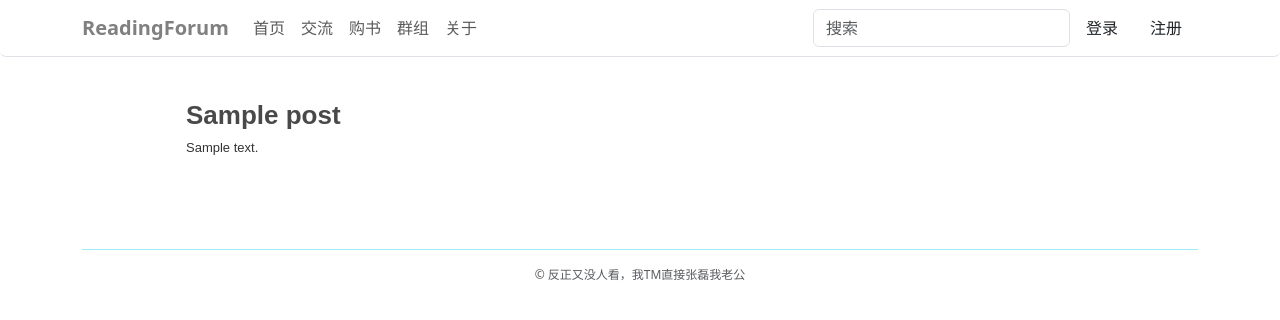
After one commit to xcRRRRt/ReadingForum, a Django app: page /forum/detail-post/ in a window 1280 px wide. The commit adds this page. Shown: the top 320 px of the page. Run offline with Django 5.2, Linux system fonts and the light colour scheme; tables that the repository leaves empty hold one stand-in row (values such as "Sample post"); a database or web service that is not in the repository returns one stand-in record (values such as "Sample title"); some libraries are stand-ins or nearby versions.

Commit message:
成功配置了django-CKEditor，完成帖子编辑发布功能，并能够简单查看帖子

```diff
--- /dev/null
+++ b/forum/service/post_service.py
@@ -0,0 +1,20 @@
+from typing import Optional
+
+from forum.dao.post import *
+
+
+def launch_post(content: str, title: str, author: str, labels: Optional[str] = None):
+    """
+    发布帖子后，将帖子数据插入数据库（发布日期从ObjectId中获取）
+    :param content: 帖子内容
+    :param title: 帖子标题
+    :param author: 作者
+    :param labels: 帖子标签
+    :return 是否插入成功
+    """
+    # TODO 往用户的posts中增加这条post的记录
+    return insert_post(content=content, title=title, labels=labels, author=author)
+
+
+def find_post_by_id(post_id: str):
+    return find_post({"_id": post_id})
--- /dev/null
+++ b/forum/static/css/editor.css
@@ -0,0 +1,9 @@
+#labels-chosen button {
+    background: none;
+    border: none;
+    opacity: 50%;
+}
+
+#labels-chosen button:hover {
+    opacity: 100%;
+}
--- /dev/null
+++ b/forum/static/css/post_detail.css
@@ -0,0 +1,61 @@
+#post-title {
+    font-size: 26px;
+    font-weight: bold;
+    line-height: 1.1;
+    word-wrap: break-word;
+    color: #494949;
+}
+
+#post-detail {
+    /* Font */
+    /* Emoji fonts are added to visualise them nicely in Internet Explorer. */
+    font-family: sans-serif, Arial, Verdana, "Trebuchet MS", "Apple Color Emoji", "Segoe UI Emoji", "Segoe UI Symbol";
+    font-size: 13px;
+
+    /* Text color */
+    color: #333;
+
+    /* Remove the background color to make it transparent. */
+    background-color: #fff;
+
+    margin: 20px;
+}
+
+#post-detail h1, h2, h3, h4, h5, h6 {
+    font-family: sans-serif, Arial, Verdana, "Trebuchet MS", "Apple Color Emoji", "Segoe UI Emoji", "Segoe UI Symbol";
+}
+
+#post-detail h1 {
+    font-size: 2em;
+}
+
+#post-detail h2 {
+    font-size: 1.5em;
+}
+
+#post-detail h3 {
+    font-size: 1.17em;
+}
+
+#post-detail h4 {
+    font-size: 1em;
+}
+
+#post-detail h5 {
+    font-size: 0.83em;
+}
+
+#post-detail h6 {
+    font-size: 0.67em;
+}
+
+#post-detail blockquote {
+    padding: 2px 8px 2px 20px;
+    margin: 13px 40px;
+    border-width: 0;
+    border-left-width: 5px;
+    font-style: italic;
+    font-family: Georgia, Times, "Times New Roman", serif;
+    border-style: solid;
+    border-color: #ccc;
+}
--- /dev/null
+++ b/forum/static/js/editor.js
@@ -0,0 +1,69 @@
+$(document).ready(function () {
+    $(".django-ckeditor-widget").css({'width': '100%'});
+
+    // 文章标签
+    let labels_all = $("#labels-chosen");
+    labels_all.on("click", "button", function () {
+        $(this).parent().remove();
+    });
+    $("#label-add").click(function () {
+        let input = $(this).prev();
+        let input_val = input.val();
+        if (input_val.trim().length !== 0) {
+            if ($("#labels-chosen div").length >= 6) {
+                show_toast("text-bg-warning", "提示", "", "标签太多啦！")
+                return;
+            }
+            const label = $("<div class=\"border rounded-pill px-2 bg-secondary-subtle me-2 mb-2\"></div>");
+            const remove = $("<button type='button'>×</button>");
+            const span = $("<span></span>")
+            span.text(input_val);
+            label.append(span, remove);
+            labels_all.append(label);
+            input.val("");
+        }
+    });
+
+    // TODO 文章标签可以全都混到表单里的隐藏字段里，
+    $("#ckeditor-submit").click(function (event) {
+        event.preventDefault();
+        // 标题
+        let title_input = $("#post-title");
+        let title = title_input.val().trim();
+        if (title.length < 5 || title.length > 30) {
+            title_input.attr("class", "form-control is-invalid");
+            title_input.next().text("应在5-50个字符之间(当前字符数" + title.length + ")")
+            return;
+        }
+        title_input.attr("class", "form-control");
+        $("#id_title").val(title);
+        // 标签
+        let labels = ""
+        $("#labels-chosen span").each(function () {
+            labels += $(this).text() + " "
+        })
+        labels = labels.trim();
+        $("#id_labels").val(labels);
+        $("#ckeditor-form").submit();
+    })
+
+    // 提交表单反馈
+    let feedback = $("#editor-invalid-feedback").text();
+    if (feedback.trim().length !== 0) {
+        let hint = "";
+        if (feedback.trim() === "这个字段是必填项。") {
+            hint = "文章空空如也"
+        }
+        show_toast("text-bg-danger", "发布失败", "", hint);
+    }
+})
+
+function show_toast(head_bg_class, strong_text, small_text, body_text) {
+    const toastLive = $("#liveToast");
+    toastLive.find(".toast-header").removeClass().addClass("toast-header " + head_bg_class);
+    toastLive.find("strong").text(strong_text);
+    toastLive.find("small").text(small_text);
+    toastLive.find(".toast-body").text(body_text);
+    const toast = new bootstrap.Toast(toastLive);
+    toast.show();
+}
--- a/forum/templates/base_forum.html
+++ b/forum/templates/base_forum.html
@@ -12,9 +12,12 @@
   <script src="https://cdn.bootcss.com/jquery/3.2.1/jquery.min.js"></script>
   <script src="{% static 'js/breadcrumb.js' %}"></script>
   <script src="{% static 'js/edit_profile.js' %}"></script>
+  <script src="{% static 'js/editor.js' %}"></script>
   <link rel="stylesheet" href="{% static 'css/breadcrumb_link.css' %}">
   <link rel="stylesheet" href="{% static 'css/base_forum.css' %}">
   <link rel="stylesheet" href="{% static 'css/userinfo_edit.css' %}">
+  <link rel="stylesheet" href="{% static 'css/editor.css' %}">
+  <link rel="stylesheet" href="{% static 'css/post_detail.css' %}">
 </head>
 <body>
 <div id="navbar-container">
@@ -36,6 +39,8 @@
         <div class="dropdown">
           <button type="button" class="btn dropdown-toggle" style="border: none" data-bs-toggle="dropdown">
             <img id="avatar" style="width: 27px;height: 27px" src="
+
+
 
 
                 {% if request.session.avatar_url %}{{ request.session.avatar_url }}{% else %}{% static 'img/default_avatar.svg' %}{% endif %}"
--- /dev/null
+++ b/forum/templates/forum/detail_post.html
@@ -0,0 +1,16 @@
+{% extends 'base_forum.html' %}
+{% block content %}
+  <div class="container">
+    <div class="mx-5">
+      <div class="row">
+        <div id="post-detail" class="col-8 p-5 pt-4">
+          <h1 id="post-title">{{ post.title }}</h1>
+          <div id="post-content">
+            {{ post.content|safe }}
+          </div>
+        </div>
+        <div class="col-4"></div>
+      </div>
+    </div>
+  </div>
+{% endblock %}
--- a/forum/urls.py
+++ b/forum/urls.py
@@ -3,5 +3,6 @@ from forum import views
 
 urlpatterns = [
     path('', views.homepage, name="home"),
-    path('editor', views.editor, name="editor"),
+    path('editor/', views.editor, name="editor"),
+    path("detail-post/", views.test_post_detail, name="detail_post")
 ]
--- a/forum/views.py
+++ b/forum/views.py
@@ -1,4 +1,8 @@
-from django.shortcuts import render
+from django.http import HttpResponseRedirect
+from django.shortcuts import render, redirect
+
+from forum.forms import PostForm
+from forum.service.post_service import *
 
 
 # Create your views here.
@@ -8,4 +12,22 @@ def homepage(request):
 
 
 def editor(request):
-    return render(request, "forum/editor.html")
+    """发布帖子，进入ckeditor进行帖子编辑"""
+    if request.method == "GET":
+        form = PostForm()
+        return render(request, "forum/editor.html", {"form": form})
+
+    form = PostForm(request.POST)
+    if form.is_valid():
+        launch_post(content=form.cleaned_data.get("content"),
+                    title=form.cleaned_data.get("title"),
+                    labels=form.cleaned_data.get("labels"),
+                    author=request.session.get("username"), )
+        return redirect("/forum/")
+    return render(request, "forum/editor.html", {"form": form})
+
+
+# TODO 这是用于测试post详情的页面，用完后记得删咯
+def test_post_detail(request):
+    post = find_post_by_id("65f30fb98002a43ffc908078")
+    return render(request, "forum/detail_post.html", {"post": post})
--- a/readingforum/urls.py
+++ b/readingforum/urls.py
@@ -23,4 +23,5 @@ urlpatterns = [
     path("admin/", admin.site.urls),
     path("user/", include("user.urls")),
     path("forum/", include("forum.urls")),
+    path('ckeditor/', include('ckeditor_uploader.urls')),
 ] + static(settings.MEDIA_URL, document_root=settings.MEDIA_ROOT)
--- a/user/static/js/edit_profile.js
+++ b/user/static/js/edit_profile.js
@@ -15,14 +15,40 @@ $(document).ready(function () {
         parentElement.attr("class", "mb-3");
     });
 
+
+    $("#submit-profile").click(function () {
+        alert(1);
+        $.ajax({
+            url: '/user/edit-userinfo/',
+            type: 'post',
+            headers: {
+                'X-CSRFToken': csrfToken  // Include the CSRF token in the headers
+            },
+            data: {
+                "full_name": $("#id_full_name").val(),
+                "birthday": $("#id_birthday").val(),
+                "introduction": $("#id_introduction").val()
+            },
+            success: function (res) {
+                if (res.success) {
+                    show_toast("bg-info", "信息", "", "保存成功");
+                } else {
+                    show_toast("text-bg-danger", "信息", "", "保存失败");
+                }
+            }
+        });
+    });
+
+
+    // 右边部分的地址，点击添加按钮添加一个输入，点击删除按钮删除一个输入，点击保存进行保存
+    let addr_container = $("#addr-container");
+    addr_container.find("button").click(remove);
+
     function remove() {
         let container = $(this).parent();
         container.remove();
     }
 
-    // 右边部分的地址，点击添加按钮添加一个输入，点击删除按钮删除一个输入，点击保存进行保存
-    let addr_container = $("#addr-container");
-    addr_container.find("button").click(remove);
     $("#add-address").click(function () {
         const input = $("<input type=\"text\" class=\"form-control\" placeholder=\"输入一个新的地址\">");
         const delete_btn = $("<button class=\"btn btn-outline-danger\" type=\"button\">删除</button>");
@@ -55,24 +81,22 @@ $(document).ready(function () {
                 },
                 success: function (res) {
                     if (res.success) {
-                        const toastLive = $("#liveToast");
-                        toastLive.find(".toast-header").removeClass().addClass("toast-header bg-info");
-                        toastLive.find("strong").text("信息");
-                        toastLive.find("small").text("");
-                        toastLive.find(".toast-body").text("保存成功");
-                        const toast = new bootstrap.Toast(toastLive);
-                        toast.show();
+                        show_toast("bg-info", "信息", "", "保存成功");
                     } else {
-                        const toastLive = $("#liveToast");
-                        toastLive.find(".toast-header").removeClass().addClass("toast-header bg-danger");
-                        toastLive.find("strong").text("信息");
-                        toastLive.find("small").text("");
-                        toastLive.find(".toast-body").text("保存识别");
-                        const toast = new bootstrap.Toast(toastLive);
-                        toast.show();
+                        show_toast("text-bg-danger", "信息", "", "保存失败");
                     }
                 }
             });
         }
     });
 });
+
+function show_toast(head_bg_class, strong_text, small_text, body_text) {
+    const toastLive = $("#liveToast");
+    toastLive.find(".toast-header").removeClass().addClass("toast-header " + head_bg_class);
+    toastLive.find("strong").text(strong_text);
+    toastLive.find("small").text(small_text);
+    toastLive.find(".toast-body").text(body_text);
+    const toast = new bootstrap.Toast(toastLive);
+    toast.show();
+}
```
Also changed, not shown: forum/dao/post.py (added, +53 -0 lines), forum/forms.py (added, +17 -0 lines), forum/templates/forum/editor.html (+48 -21 lines), readingforum/settings.py (+50 -1 lines), user/dao/userinfo.py (+30 -13 lines), user/dao/verification.py (+29 -16 lines), user/templates/user/userinfo_edit.html (+2 -12 lines), user/views.py (+4 -4 lines), utils/create_collection.py (+7 -0 lines), README.md (added).
